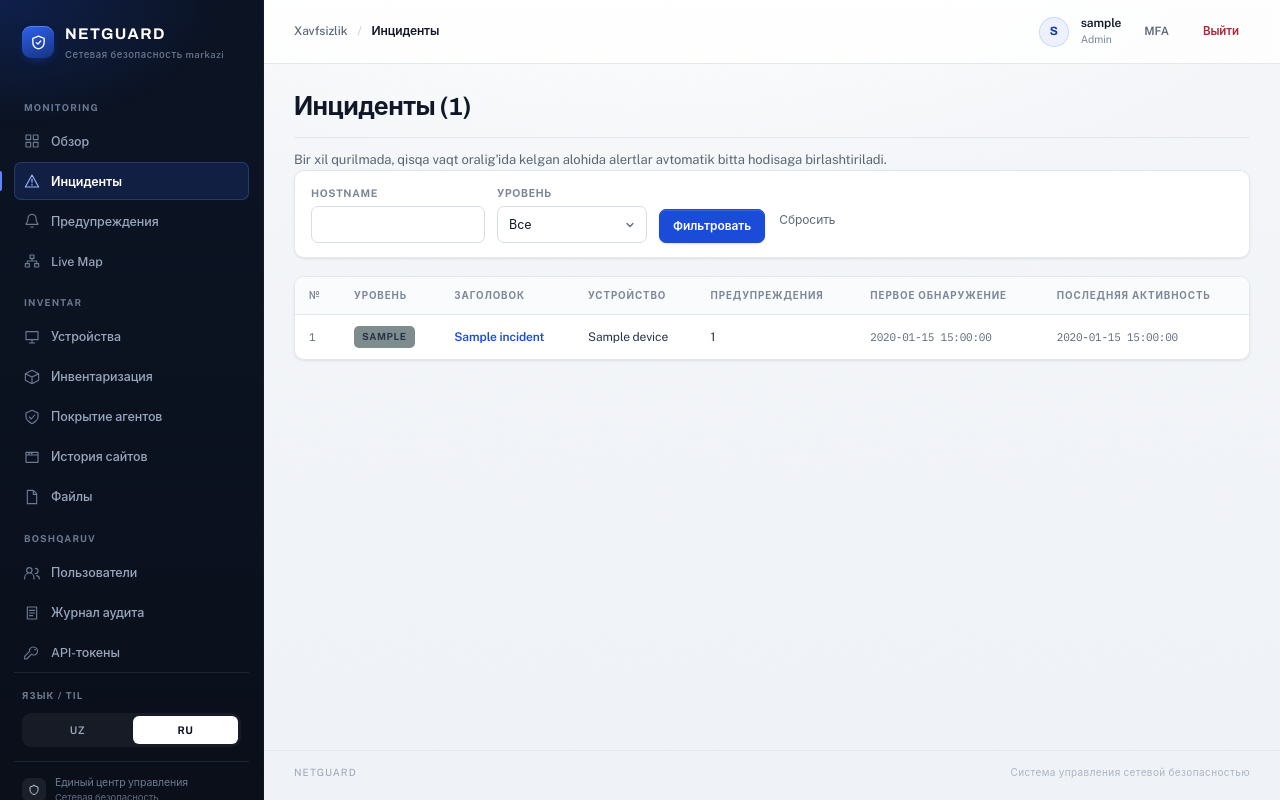
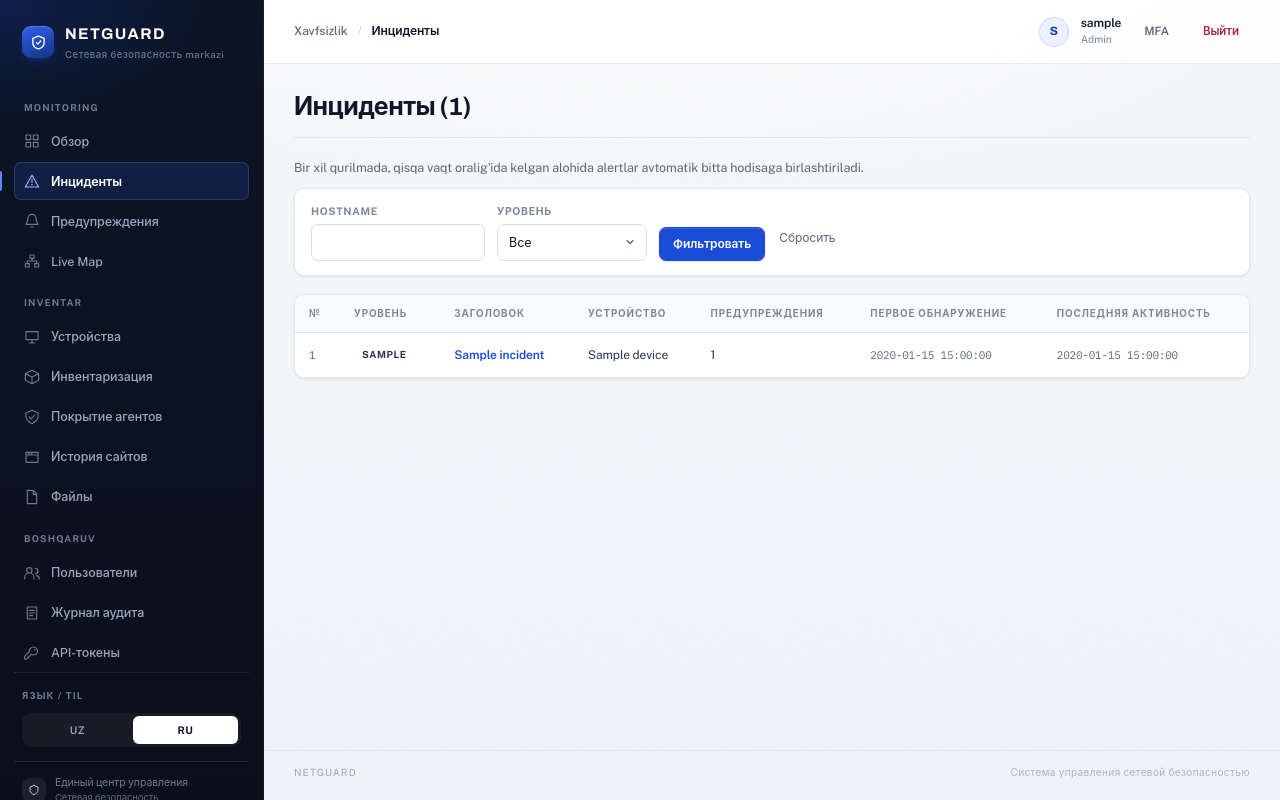
Before and after one commit to sh-isobek/network_security_system, a Flask app: page /incidents in a window 1280 px wide. Run offline with Flask 3, Linux system fonts and the light colour scheme; a user stored in the database is signed in; tables that the repository leaves empty hold one stand-in row (values such as "Sample post"); parts of the project's set-up code (start-up, migrations or seed data) failed here and were passed over.

Commit message:
Redesign dashboard UI: incidents.html

```diff
--- a/dashboard/templates/incidents.html
+++ b/dashboard/templates/incidents.html
@@ -2,7 +2,7 @@
 {% block title %}Hodisalar - Xavfsizlik Dashboard{% endblock %}
 {% block content %}
 <h1>Hodisalar (Incidents) ({{ incidents | length }})</h1>
-<p style="color:#5a6673; font-size:13px; margin-top:-8px;">
+<p class="page-lede tight">
     Bir xil qurilmada, qisqa vaqt oralig'ida kelgan alohida alertlar avtomatik bitta hodisaga birlashtiriladi.
 </p>
 
@@ -32,7 +32,7 @@
     {% for inc in incidents %}
     <tr>
         <td class="mono">{{ loop.index }}</td>
-        <td><span class="badge" style="background: {{ inc.severity | severity_color }}">{{ inc.severity | upper }}</span></td>
+        <td><span class="badge badge--{{ inc.severity | lower }}">{{ inc.severity | upper }}</span></td>
         <td><a href="/incidents/{{ inc.id }}">{{ inc.title }}</a></td>
         <td>{{ inc.hostname or inc.ip_address or "Noma'lum" }}</td>
         <td>{{ inc.alert_count }}</td>
```
